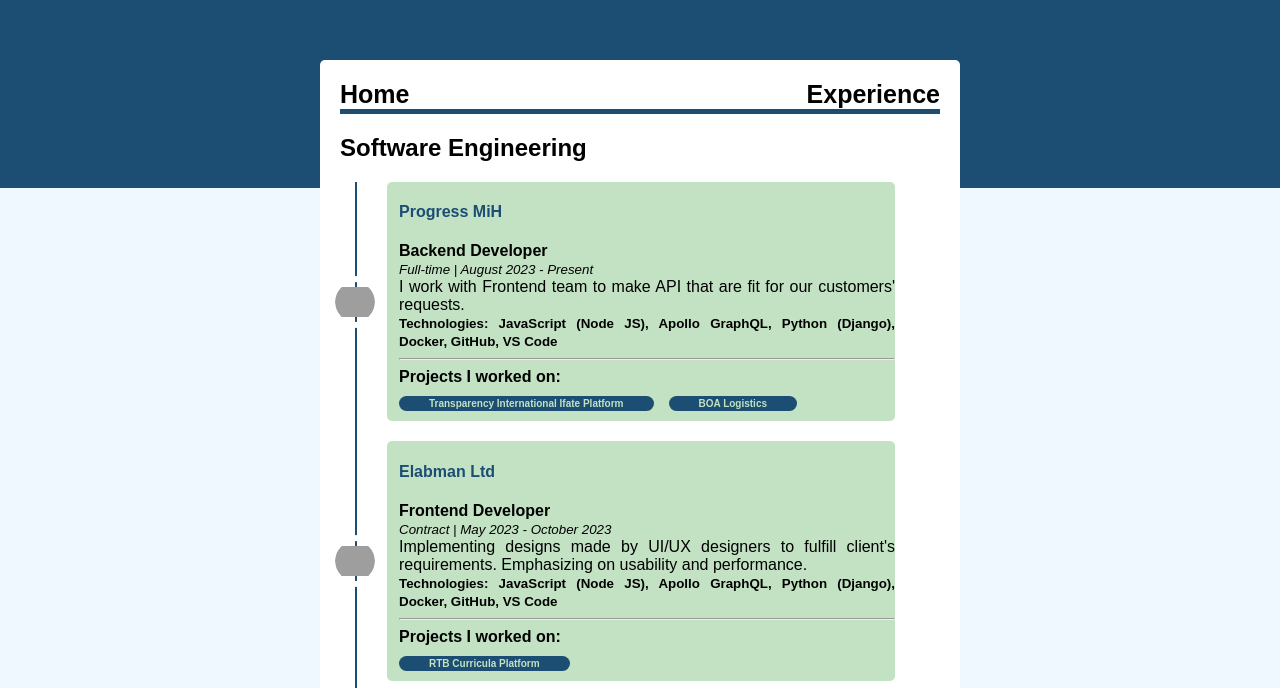
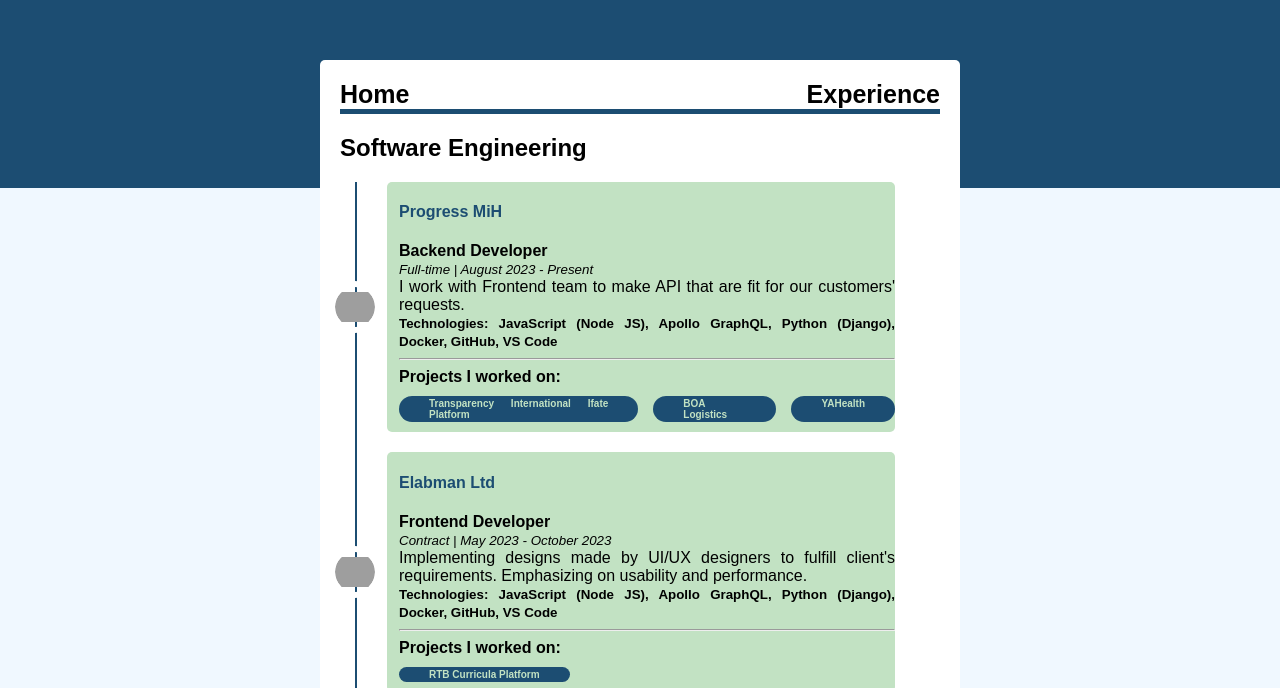
Before and after one commit to techinika/achille-personal-website, a Next.js app: page /experience in a window 1280 px wide. Shown: the part 112-800 px from the top of the page. Built offline with nearby package versions, Linux system fonts and the light colour scheme; grey boxes are pictures that could not be loaded; a web font is replaced by a local one.

Commit message:
Added new project

```diff
--- a/data/experience.js
+++ b/data/experience.js
@@ -23,12 +23,17 @@
                     {
                         id: 1,
                         project: "Transparency International Ifate Platform",
-                        link: "#"
+                        link: "http://ifatetirwanda.org"
                     },
                     {
                         id: 2,
                         project: "BOA Logistics",
                         link: "#"
+                    },
+                    {
+                        id: 3,
+                        project: "YAHealth",
+                        link: "https://yahealth.rw/home"
                     }
                 ]
             },
@@ -51,7 +56,7 @@
                     {
                         id: 1,
                         project: "RTB Curricula Platform",
-                        link: "#"
+                        link: "http://curricula.rtb.gov.rw:7179/"
                     }
                 ]
             },
```
